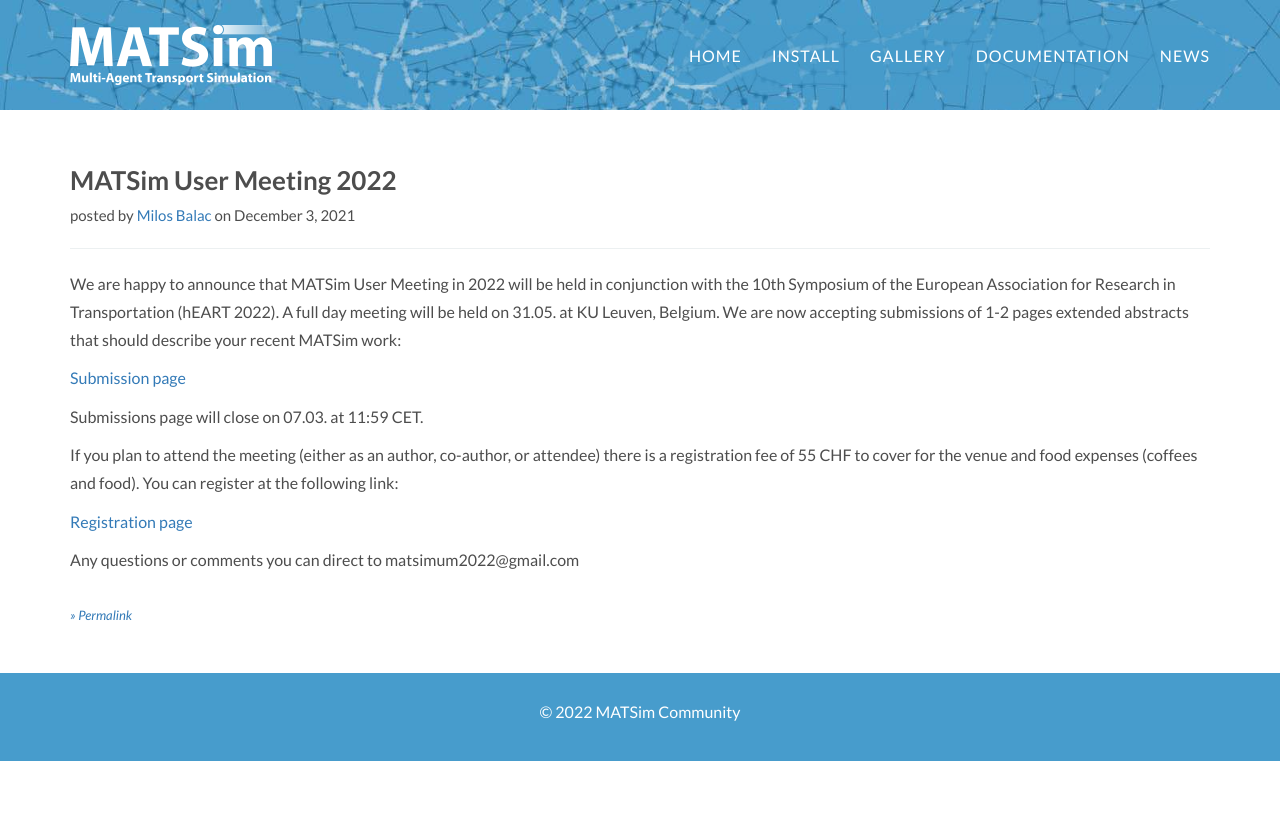
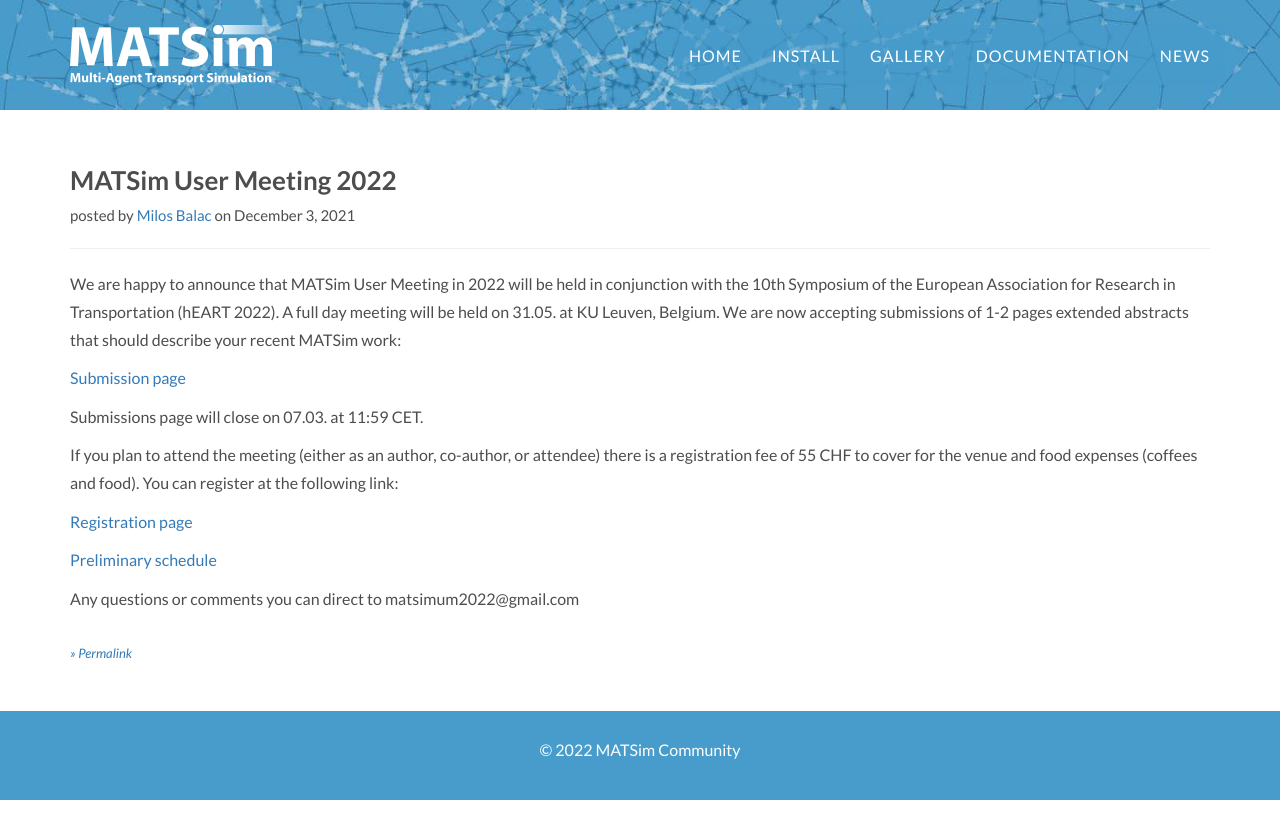
Before and after one commit to matsim-org/jekyll-website, a Jekyll site: the page built from _posts/2021-12-03-matsim-um.md, in a window 1280 px wide. Shown: the top 839 px of the page. Built offline with Jekyll 4.4.1, drawn with Linux system fonts in a browser that asks for light colours; some web fonts are replaced.

Commit message:
Update 2021-12-03-matsim-um.md
adding the schedule

```diff
--- a/_posts/2021-12-03-matsim-um.md
+++ b/_posts/2021-12-03-matsim-um.md
@@ -16,4 +16,6 @@
 
 [Registration page](https://www.eventbrite.com/e/matsim-user-meeting-2022-tickets-276948700017)
 
+[Preliminary schedule](https://polybox.ethz.ch/index.php/s/GzmYBYQShrE3Bel)
+
 Any questions or comments you can direct to matsimum2022@gmail.com
```
